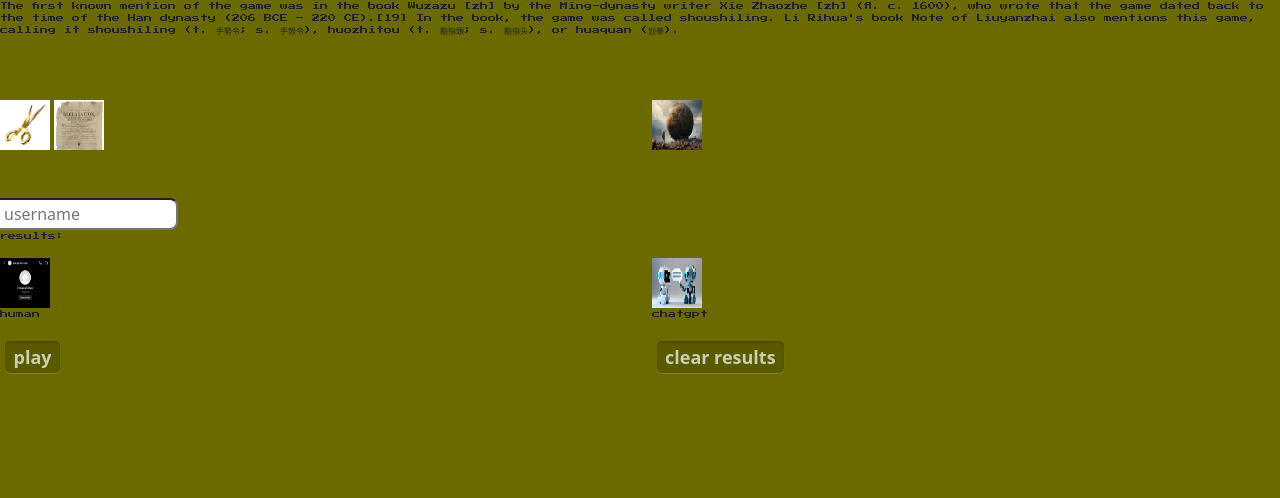
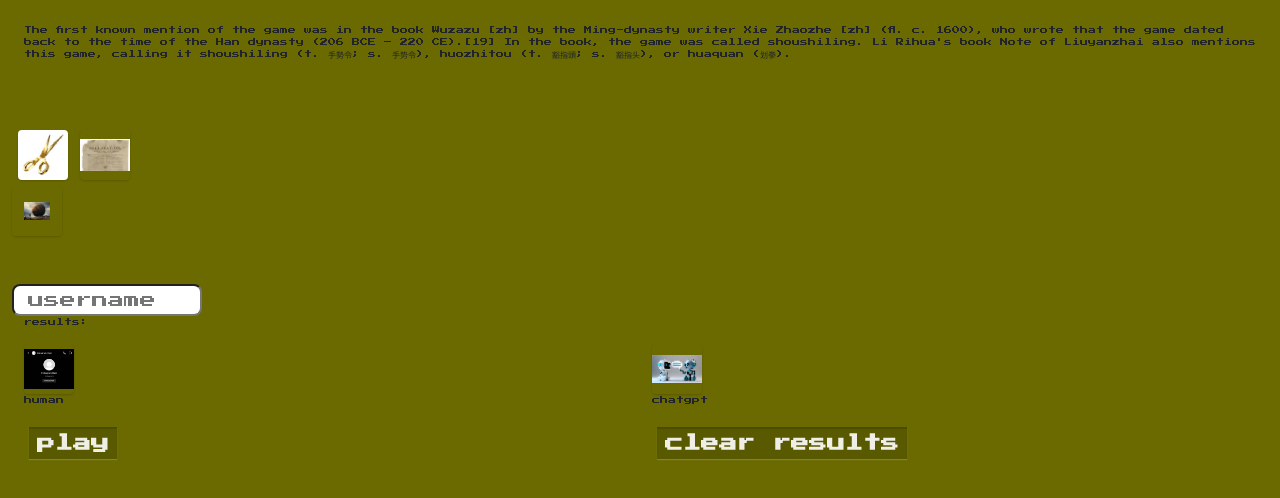
Before and after one commit to Jonsansan/rockpapersc, a plain HTML site: page index.html in a window 1280 px wide. Drawn offline with nearby package versions, Linux system fonts and the light colour scheme.

Commit message:
update 1.5.1

```diff
--- a/index.html
+++ b/index.html
@@ -30,7 +30,7 @@
     <br />
     <br />
     <div class="row">
-      <div class="col" id="img-col">
+      <div class="photos-container" id="img-col">
         <img
           src="assets\9a013e8e90261fd5681043f87ef836d1-3936885194 1_edited.png"
           alt=""
@@ -43,20 +43,24 @@
           class="paper-photo"
         />
       </div>
-        <div class="col" id="img-col">
+
       <img
         src="assets\symbolizing-lifes-challenges-sisyphus-endlessly-pushes-colossal-boulder-uphill_795881-13102 1_edited.png"
         alt=""
         class="rock-photo"
       />
     </div>
-      </div>
-    </div>
     <br />
     <br />
     <div class="row">
       <!-- From Uiverse.io by anniekoop -->
-<input type="email" name="text" class="input" placeholder="username" id="username-input" />
+      <input
+        type="email"
+        name="text"
+        class="input"
+        placeholder="username"
+        id="username-input"
+      />
 
       <p>results:</p>
       <div class="col">
--- a/styles.css
+++ b/styles.css
@@ -1,113 +1,99 @@
+
+* { box-sizing: border-box; }
+html, body { height: 100%; }
 body {
   background-color: #6a6a00;
+  margin: 12px;
+  padding: 12px;
+  font-family: "Press Start 2P", system-ui, sans-serif;
 }
+
+
 p {
   font-size: 8px;
-  font-family: "Press Start 2P", system-ui;
+  font-family: "Press Start 2P", system-ui, monospace;
   font-weight: 400;
   font-style: normal;
 }
-press-start-2p-regular {
-  font-family: "Press Start 2P", system-ui;
-  font-weight: 400;
-  font-style: normal;
-}
+
 
 .paper-photo,
 .rock-photo,
 .scissors-photo,
 .human-photo,
 .gpt-photo {
+  width: 50px;
   height: 50px;
-  width: 50px;
+  display: block;
+  object-fit: contain;
+  border-radius: 4px;
+  box-shadow: rgba(0,0,0,0.15) 0 1px 2px;
 }
 
-#img-col {
+
+#img-col,
+.photos-container {
+  display: flex;
+  flex-wrap: nowrap;
+  gap: 12px;
+  align-items: center;
+  justify-content: flex-start;
+  padding: 6px;
+  overflow: visible;           /
 }
 
 /* From Uiverse.io by WhiteNervosa */
-.customCheckBoxHolder {
-  margin: 5px;
-  display: flex;
-}
+.customCheckBoxHolder { margin: 5px; display: flex; }
 
 .customCheckBox {
   width: fit-content;
   position: relative;
-  overflow: hidden;
+  /* overflow: hidden;  <-- removed to avoid clipping */
   cursor: pointer;
   user-select: none;
   padding: 2px 8px;
   background-color: rgba(0, 0, 0, 0.16);
   border-radius: 0px;
-  color: rgba(255, 255, 255, 0.7);
-  transition-timing-function: cubic-bezier(0.25, 0.8, 0.25, 1);
-  transition-duration: 300ms;
-  transition-property: color, background-color, box-shadow;
+  color: rgba(255, 255, 255, 0.9);
+  transition: color 300ms cubic-bezier(0.25,0.8,0.25,1),
+              background-color 300ms cubic-bezier(0.25,0.8,0.25,1),
+              box-shadow 300ms cubic-bezier(0.25,0.8,0.25,1);
   display: flex;
   height: 32px;
   align-items: center;
   box-shadow:
-    rgba(0, 0, 0, 0.15) 0px 2px 1px 0px inset,
-    rgba(255, 255, 255, 0.17) 0px 1px 1px 0px;
+    rgba(0, 0, 0, 0.15) 0px 2px 1px inset,
+    rgba(255, 255, 255, 0.17) 0px 1px 1px;
   outline: none;
   justify-content: center;
   min-width: 55px;
 }
-
 .customCheckBox:hover {
   background-color: #2c2c2c;
   color: white;
   box-shadow:
-    rgba(0, 0, 0, 0.23) 0px -4px 1px 0px inset,
-    rgba(255, 255, 255, 0.17) 0px -1px 1px 0px,
+    rgba(0, 0, 0, 0.23) 0px -4px 1px inset,
+    rgba(255, 255, 255, 0.17) 0px -1px 1px,
     rgba(0, 0, 0, 0.17) 0px 2px 4px 1px;
 }
-
 .customCheckBox .inner {
   font-size: 18px;
   font-weight: 900;
   pointer-events: none;
-  transition-timing-function: cubic-bezier(0.25, 0.8, 0.25, 1);
-  transition-duration: 300ms;
-  transition-property: transform;
-  transform: translateY(0px);
+  transition: transform 300ms cubic-bezier(0.25,0.8,0.25,1);
+  transform: translateY(0);
 }
+.customCheckBox:hover .inner { transform: translateY(-2px); }
 
-.customCheckBox:hover .inner {
-  transform: translateY(-2px);
-}
+.customCheckBoxInput { display: none; }
 
-/* Multiple Checkboxes can be chained together for a radio input */
-.customCheckBoxWrapper:first-of-type .customCheckBox {
-  border-bottom-left-radius: 5px;
-  border-top-left-radius: 5px;
-  border-right: 0px;
-}
-
-.customCheckBoxWrapper:last-of-type .customCheckBox {
-  border-bottom-right-radius: 5px;
-  border-top-right-radius: 5px;
-  border-left: 0px;
-}
-
-.customCheckBoxInput {
-  display: none;
-}
-
-.customCheckBoxWrapper .customCheckBox:hover .inner {
-  transform: translateY(-2px);
-}
-
-/* From Uiverse.io by anniekoop */
+/* Input class fixed */
 .input {
   height: 20px;
   max-width: 190px;
   padding: 0.875rem;
   font-size: 1rem;
-
   border-radius: 0.5rem;
-
   outline: none;
   transition: ease 0.25s;
 }
```
Lines whose indentation alone changed are shown as unchanged.
